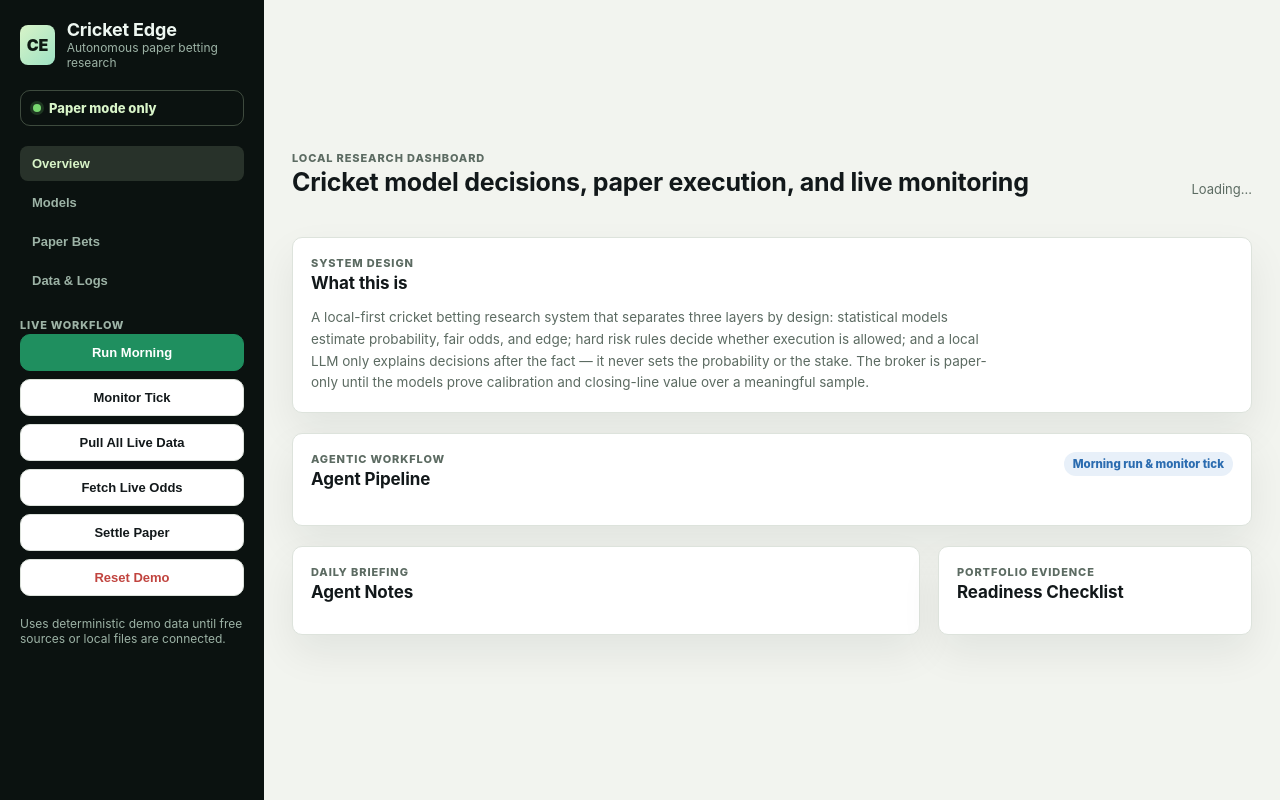
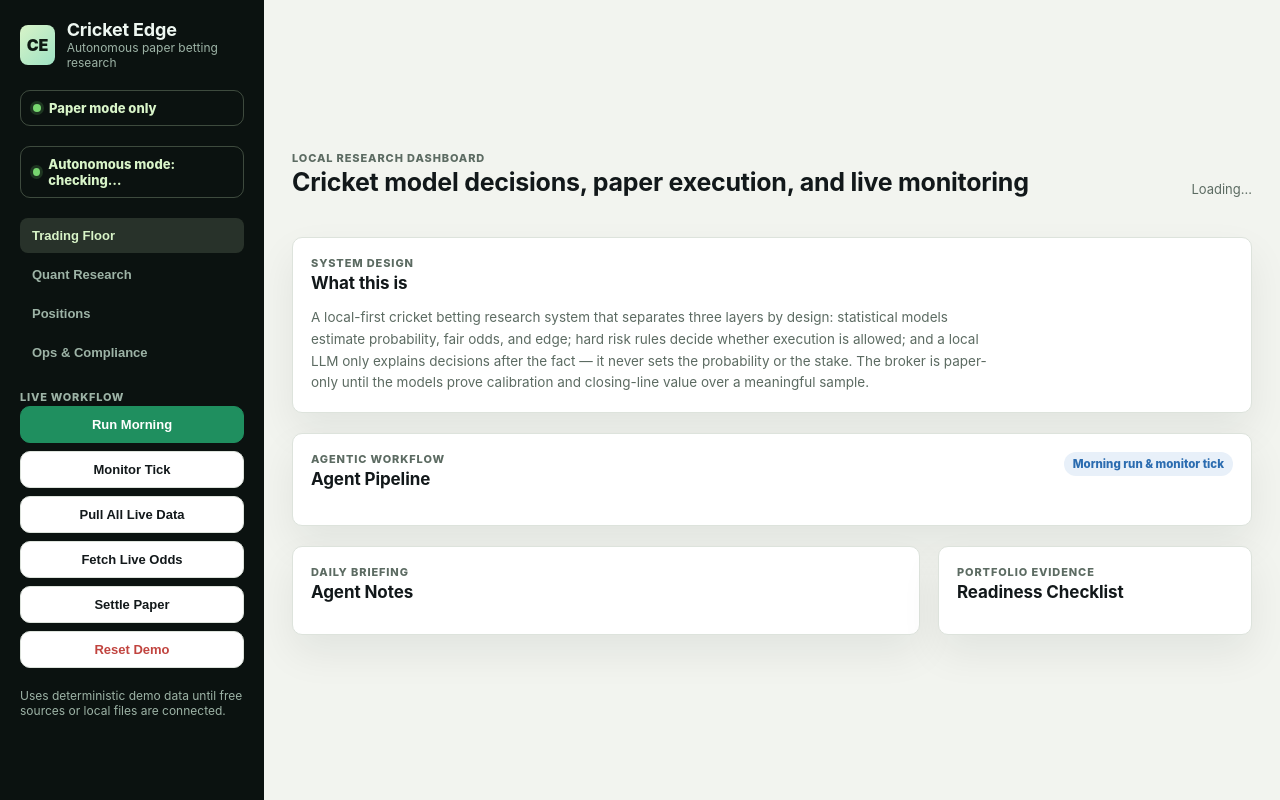
Before and after one commit to zacka49/Cricket-dashboard, a Python web app: template cricket_edge/web/templates/index.html in a window 1280 px wide. Run offline with Jinja, Linux system fonts and the light colour scheme; the template is opened without the code that fills it, so the values that code supplies are empty; some libraries are stand-ins or nearby versions.

Commit message:
Retire the Week N tutorial framing for firm-styled product copy
Renames every user-facing "Week N" reference to functional/firm-styled
naming: the four build scripts (week1-4_build.py -> build_data_and_elo,
train_logistic_model, train_and_govern_models, build_market_layer),
README section headers, dashboard nav (Overview/Models/Paper
Bets/Data & Logs -> Trading Floor/Quant Research/Positions/Ops &
Compliance), the Train Week 3/Run Week 4 buttons (-> Force Retrain
Now/Rebuild Market Data), the weekThreePanel/weekFourPanel element IDs,
and assorted error/empty-state copy. Historical docs/WEEK*_RESULTS.md
build logs are left alone as dated records, not product copy.

Adds role_title to each agents.py class (Chief Data Officer, Trading
Desk, Chief Risk Officer, Trading Desk - Position Monitoring, Chief
Operating Officer, Head of Quant Research) and wires the previously-
missing PortfolioOversightAgent and the new model governance step into
the dashboard's agent-pipeline diagram. Adds an "Autonomous mode"
banner (running/starting/disabled, last tick, last retrain) sourced
from state["autonomous"].

Also fixes a real bug found by manually running the server: a retrain
failure (e.g. not enough training data yet on a fresh system) used to
prevent the tick's heartbeat from updating at all, so the engine could
never report itself "alive" even though monitor/settle/morning-run all
succeeded. The retrain step is now isolated in its own try/except so
heartbeat updates are independent of whether that step succeeds.

```diff
--- a/cricket_edge/advanced_models.py
+++ b/cricket_edge/advanced_models.py
@@ -28,6 +28,7 @@ from .logistic_model import (
 GB_MODEL_NAME = "t20_gradient_boosting_posttoss_calibrated_v1"
 GOVERNANCE_MODEL_NAMES = [PRETOSS_MODEL_NAME, POSTTOSS_MODEL_NAME, GB_MODEL_NAME]
 MODEL_GOVERNANCE_AGENT_NAME = "model_governance_agent"
+MODEL_GOVERNANCE_ROLE_TITLE = "Head of Quant Research"
 
 
 @dataclass(frozen=True)
--- a/cricket_edge/agents.py
+++ b/cricket_edge/agents.py
@@ -13,6 +13,7 @@ from .risk import evaluate_candidate
 
 class DataStewardAgent:
     name = "data_steward"
+    role_title = "Chief Data Officer"
 
     def __init__(self, db: Database) -> None:
         self.db = db
@@ -62,6 +63,7 @@ class DataStewardAgent:
 
 class BetDecisionAgent:
     name = "bet_decision_agent"
+    role_title = "Trading Desk"
 
     def __init__(self, db: Database, llm: LocalLLMClient | None = None) -> None:
         self.db = db
@@ -185,6 +187,7 @@ class PortfolioOversightAgent:
     output can be overridden by another, with its own audit trail row."""
 
     name = "portfolio_oversight_agent"
+    role_title = "Chief Risk Officer"
 
     def __init__(self, db: Database, portfolio_cap_fraction: float | None = None) -> None:
         self.db = db
@@ -257,6 +260,7 @@ class PortfolioOversightAgent:
 
 class MarketWatchAgent:
     name = "market_watch_agent"
+    role_title = "Trading Desk — Position Monitoring"
 
     def __init__(self, db: Database) -> None:
         self.db = db
@@ -318,6 +322,7 @@ class MarketWatchAgent:
 
 class ReportWriterAgent:
     name = "report_writer_agent"
+    role_title = "Chief Operating Officer"
 
     def __init__(self, db: Database) -> None:
         self.db = db
--- a/cricket_edge/charts.py
+++ b/cricket_edge/charts.py
@@ -69,7 +69,7 @@ def _empty_chart(message: str) -> dict[str, Any]:
 def build_model_comparison_chart(db: Database) -> dict[str, Any]:
     rows = [row for row in (_latest_model_metrics(db, name) for name in COMPARISON_MODEL_NAMES) if row]
     if not rows:
-        return _empty_chart("No trained models yet. Train Elo, Logistic, and Week 3 models first.")
+        return _empty_chart("No trained models yet. Train Elo, Logistic, and Quant Research models first.")
 
     labels = [f"{row['model_name']}<br><span style='font-size:10px'>({row['scope']})</span>" for row in rows]
     fig = go.Figure()
@@ -88,7 +88,7 @@ def build_model_comparison_chart(db: Database) -> dict[str, Any]:
 def build_calibration_chart(db: Database) -> dict[str, Any]:
     active = db.query_one("SELECT model_name FROM model_registry WHERE active = 1 LIMIT 1")
     if not active:
-        return _empty_chart("No active model set yet. Run Train Week 3 to select one.")
+        return _empty_chart("No active model set yet. Run Force Retrain Now to select one.")
     model_name = str(active["model_name"])
     payload = _latest_payload(db, model_name)
     if not payload:
@@ -223,7 +223,7 @@ def build_backtest_pnl_chart(backtesting: dict[str, Any]) -> dict[str, Any]:
     payload = (backtesting or {}).get("payload") or {}
     recent = payload.get("recent_bets") or []
     if not recent:
-        return _empty_chart("No historical backtest bets yet. Run Week 4 after historical market baselines exist.")
+        return _empty_chart("No historical backtest bets yet. Run Rebuild Market Data after historical market baselines exist.")
     ordered = sorted(recent, key=lambda bet: (str(bet["match_date"]), str(bet["match_id"])))
     cumulative: list[float] = []
     running = 0.0
--- a/cricket_edge/live_model.py
+++ b/cricket_edge/live_model.py
@@ -29,8 +29,8 @@ def load_live_model_snapshot(db: Database, model_name: str = PRETOSS_MODEL_NAME)
     """Latest trained coefficients/calibrator for a logistic model, plus current
     Elo ratings and cumulative team stats needed to build live features.
 
-    Returns None if the model hasn't been trained yet (fresh checkout, Week 1-3
-    scripts never run) so callers can fall back rather than crash.
+    Returns None if the model hasn't been trained yet (fresh checkout, data
+    pipeline/training scripts never run) so callers can fall back rather than crash.
     """
     latest = db.query_one(
         """
--- a/cricket_edge/logistic_model.py
+++ b/cricket_edge/logistic_model.py
@@ -83,7 +83,7 @@ class LogisticRegressionTrainer:
         self.db.init_schema()
         rows = build_feature_rows(self.db)
         if len(rows) < 200:
-            raise RuntimeError("Not enough Cricsheet/Elo rows to train logistic regression. Run Week 1 first.")
+            raise RuntimeError("Not enough Cricsheet/Elo rows to train logistic regression. Run the data pipeline build first.")
 
         n = len(rows)
         train_end = max(1, int(n * self.config.train_fraction))
--- a/cricket_edge/web/static/app.js
+++ b/cricket_edge/web/static/app.js
@@ -13,10 +13,12 @@ const ACTION_BUTTON_IDS = [
 ];
 
 const PIPELINE_STAGES = [
-  { key: "data_steward", label: "Data Steward", role: "Checks fixtures, odds, and predictions exist before anything else runs." },
-  { key: "bet_decision_agent", label: "Bet Decision", role: "Reads predictions, applies hard risk rules, optionally asks a local LLM to explain, then places paper bets." },
-  { key: "market_watch_agent", label: "Market Watch", role: "Watches open paper bets and simulates cash-out when odds move far enough." },
-  { key: "report_writer_agent", label: "Report Writer", role: "Writes the daily briefing from account state and top model edges." },
+  { key: "data_steward", label: "Chief Data Officer", role: "Checks fixtures, odds, and predictions exist before anything else runs." },
+  { key: "bet_decision_agent", label: "Trading Desk", role: "Reads predictions, applies hard risk rules, optionally asks a local LLM to explain, then proposes paper bets." },
+  { key: "portfolio_oversight_agent", label: "Chief Risk Officer", role: "Reviews every proposed bet, and vetoes it if data health is flagged or a portfolio-level stake cap is exceeded." },
+  { key: "market_watch_agent", label: "Trading Desk — Position Monitoring", role: "Watches open paper bets and simulates cash-out when odds move far enough." },
+  { key: "report_writer_agent", label: "Chief Operating Officer", role: "Writes the daily briefing from account state and top model edges." },
+  { key: "model_governance_agent", label: "Head of Quant Research", role: "Retrains candidate models on a schedule and only promotes one that actually beats the incumbent." },
 ];
 
 const PAGE_TITLES = {
@@ -93,6 +95,7 @@ function render() {
   document.getElementById("lastUpdated").textContent = `Updated ${new Date().toLocaleTimeString()}`;
 
   renderMetrics(data.account);
+  renderAutonomousBanner(data.autonomous || {});
   renderAgentPipeline(data.decisions);
   renderBriefing(data.decisions);
   renderReadiness(data.readiness || {});
@@ -142,6 +145,25 @@ function renderMetrics(account) {
       <div class="metric-sub">${escapeHtml(sub)}</div>
     </article>
   `).join("");
+}
+
+function renderAutonomousBanner(autonomous) {
+  const dot = document.getElementById("autonomousDot");
+  const text = document.getElementById("autonomousText");
+  if (!autonomous.enabled) {
+    dot.className = "dot bad";
+    text.textContent = "Autonomous mode: disabled";
+    return;
+  }
+  if (!autonomous.alive) {
+    dot.className = "dot warn";
+    text.textContent = "Autonomous mode: starting…";
+    return;
+  }
+  dot.className = "dot";
+  const lastTick = autonomous.last_tick_at ? new Date(autonomous.last_tick_at).toLocaleTimeString() : "-";
+  const lastRetrain = autonomous.last_retrain_at ? new Date(autonomous.last_retrain_at).toLocaleTimeString() : "never yet";
+  text.textContent = `Autonomous mode: running (last tick ${lastTick}, last retrain ${lastRetrain})`;
 }
 
 function renderAgentPipeline(decisions) {
@@ -236,7 +258,7 @@ function renderTrainingData(week1, week2) {
   const eloPayload = elo.payload || {};
   const logistic = (week2.logistic || {}).payload || {};
   if (!cricsheet.matches) {
-    document.getElementById("trainingDataPanel").innerHTML = `<div class="loading">No Cricsheet data ingested yet. Run <code>scripts\\week1_build.py</code>.</div>`;
+    document.getElementById("trainingDataPanel").innerHTML = `<div class="loading">No Cricsheet data ingested yet. Run <code>scripts\\build_data_and_elo.py</code>.</div>`;
     return;
   }
   const rows = `
@@ -252,8 +274,8 @@ function renderTrainingData(week1, week2) {
 function renderModelRegistry(week3) {
   const registry = week3.registry || [];
   if (!registry.length) {
-    document.getElementById("weekThreePanel").innerHTML = `
-      <div class="loading">No model registry yet. Run <code>scripts\\week3_build.py</code> or click Train Week 3.</div>
+    document.getElementById("modelGovernancePanel").innerHTML = `
+      <div class="loading">No model registry yet. Run <code>scripts\\train_and_govern_models.py</code> or click Force Retrain Now.</div>
     `;
     return;
   }
@@ -269,7 +291,7 @@ function renderModelRegistry(week3) {
       </tr>
     `;
   }).join("");
-  document.getElementById("weekThreePanel").innerHTML = table(["Status", "Model"], rows);
+  document.getElementById("modelGovernancePanel").innerHTML = table(["Status", "Model"], rows);
 }
 
 function renderBacktestSummary(backtesting) {
@@ -419,7 +441,7 @@ function renderClv(evaluations) {
   `).join("");
   document.getElementById("clvPanel").innerHTML = rows
     ? table(["Selection", "Match", "Entry", "Close", "CLV"], rows)
-    : `<div class="loading">No paper CLV evaluations yet. Run Week 4 after paper bets and odds snapshots exist.</div>`;
+    : `<div class="loading">No paper CLV evaluations yet. Run Rebuild Market Data after paper bets and odds snapshots exist.</div>`;
 }
 
 function renderDataLogs(week4) {
@@ -467,7 +489,7 @@ function renderDataLogs(week4) {
       <td>${escapeHtml(item.captured_at || "-")}</td>
     </tr>
   `).join("");
-  document.getElementById("weekFourPanel").innerHTML = `
+  document.getElementById("marketDataPanel").innerHTML = `
     ${table(["Metric", "Value"], panelRows)}
     <h4 class="section-title">Odds Sources</h4>
     ${sourceRows ? table(["Source", "Rows", "Fixtures", "Latest"], sourceRows) : `<div class="loading">No market odds captured yet.</div>`}
--- a/cricket_edge/web/static/styles.css
+++ b/cricket_edge/web/static/styles.css
@@ -161,6 +161,16 @@ code {
   border-radius: 50%;
   background: #77d66f;
   box-shadow: 0 0 0 3px rgba(119, 214, 111, 0.18);
+}
+
+.dot.warn {
+  background: var(--amber);
+  box-shadow: 0 0 0 3px rgba(163, 114, 15, 0.18);
+}
+
+.dot.bad {
+  background: var(--red);
+  box-shadow: 0 0 0 3px rgba(193, 68, 63, 0.18);
 }
 
 .nav-list {
--- a/cricket_edge/web/templates/index.html
+++ b/cricket_edge/web/templates/index.html
@@ -22,11 +22,16 @@
           Paper mode only
         </div>
 
+        <div class="mode-banner" id="autonomousBanner">
+          <span class="dot" id="autonomousDot"></span>
+          <span id="autonomousText">Autonomous mode: checking&hellip;</span>
+        </div>
+
         <nav class="nav-list" id="pageNav">
-          <button class="nav-link active" data-page="overview">Overview</button>
-          <button class="nav-link" data-page="models">Models</button>
-          <button class="nav-link" data-page="bets">Paper Bets</button>
-          <button class="nav-link" data-page="data">Data &amp; Logs</button>
+          <button class="nav-link active" data-page="overview">Trading Floor</button>
+          <button class="nav-link" data-page="models">Quant Research</button>
+          <button class="nav-link" data-page="bets">Positions</button>
+          <button class="nav-link" data-page="data">Ops &amp; Compliance</button>
         </nav>
 
         <div class="control-stack">
@@ -118,8 +123,8 @@
               <div class="inline-actions">
                 <button id="trainElo">Train Elo</button>
                 <button id="trainLogistic">Train Logistic</button>
-                <button id="trainWeek3">Train Week 3</button>
-                <button id="runWeek4">Run Week 4</button>
+                <button id="trainWeek3">Force Retrain Now</button>
+                <button id="runWeek4">Rebuild Market Data</button>
               </div>
             </div>
             <div id="trainingDataPanel"></div>
@@ -154,7 +159,7 @@
                   <h3>Model Status</h3>
                 </div>
               </div>
-              <div id="weekThreePanel"></div>
+              <div id="modelGovernancePanel"></div>
             </div>
           </div>
 
@@ -272,7 +277,7 @@
               </div>
               <span class="pill">Paper only</span>
             </div>
-            <div id="weekFourPanel"></div>
+            <div id="marketDataPanel"></div>
           </div>
 
           <section class="panel" id="logs">
--- a/scripts/week1_build.py
+++ b/scripts/build_data_and_elo.py
@@ -16,7 +16,7 @@ from cricket_edge.elo import EloTrainer, latest_elo_report
 
 
 def main() -> None:
-    parser = argparse.ArgumentParser(description="Week 1: ingest Cricsheet T20 data and train Elo.")
+    parser = argparse.ArgumentParser(description="Ingest Cricsheet T20 data and train the Elo baseline.")
     parser.add_argument("--limit", type=int, default=None, help="Optional number of Cricsheet files to parse.")
     parser.add_argument("--skip-download", action="store_true", help="Use an existing data/raw/cricsheet/t20s_json.zip.")
     args = parser.parse_args()
--- a/scripts/week4_build.py
+++ b/scripts/build_market_layer.py
@@ -15,7 +15,7 @@ from cricket_edge.market import run_week4_market_build
 
 
 def main() -> None:
-    parser = argparse.ArgumentParser(description="Week 4: odds snapshots, market baseline, and CLV plumbing.")
+    parser = argparse.ArgumentParser(description="Build odds snapshots, market baselines, and CLV plumbing.")
     parser.add_argument("--csv", type=Path, default=None, help="Optional manual odds CSV to import.")
     args = parser.parse_args()
     db = Database()
--- a/scripts/week2_build.py
+++ b/scripts/train_logistic_model.py
@@ -15,7 +15,7 @@ from cricket_edge.logistic_model import LogisticRegressionTrainer, latest_week2_
 
 
 def main() -> None:
-    parser = argparse.ArgumentParser(description="Week 2: train logistic regression and compare against Elo.")
+    parser = argparse.ArgumentParser(description="Train logistic regression and compare it against Elo.")
     parser.add_argument("--retrain-elo", action="store_true", help="Retrain the Elo baseline before logistic regression.")
     args = parser.parse_args()
 
```
Also changed, not shown: cricket_edge/autonomous_engine.py (+12 -5 lines), tests/test_autonomous_engine.py (+20 -0 lines), README.md, scripts/train_and_govern_models.py (renamed from scripts/week3_build.py).
